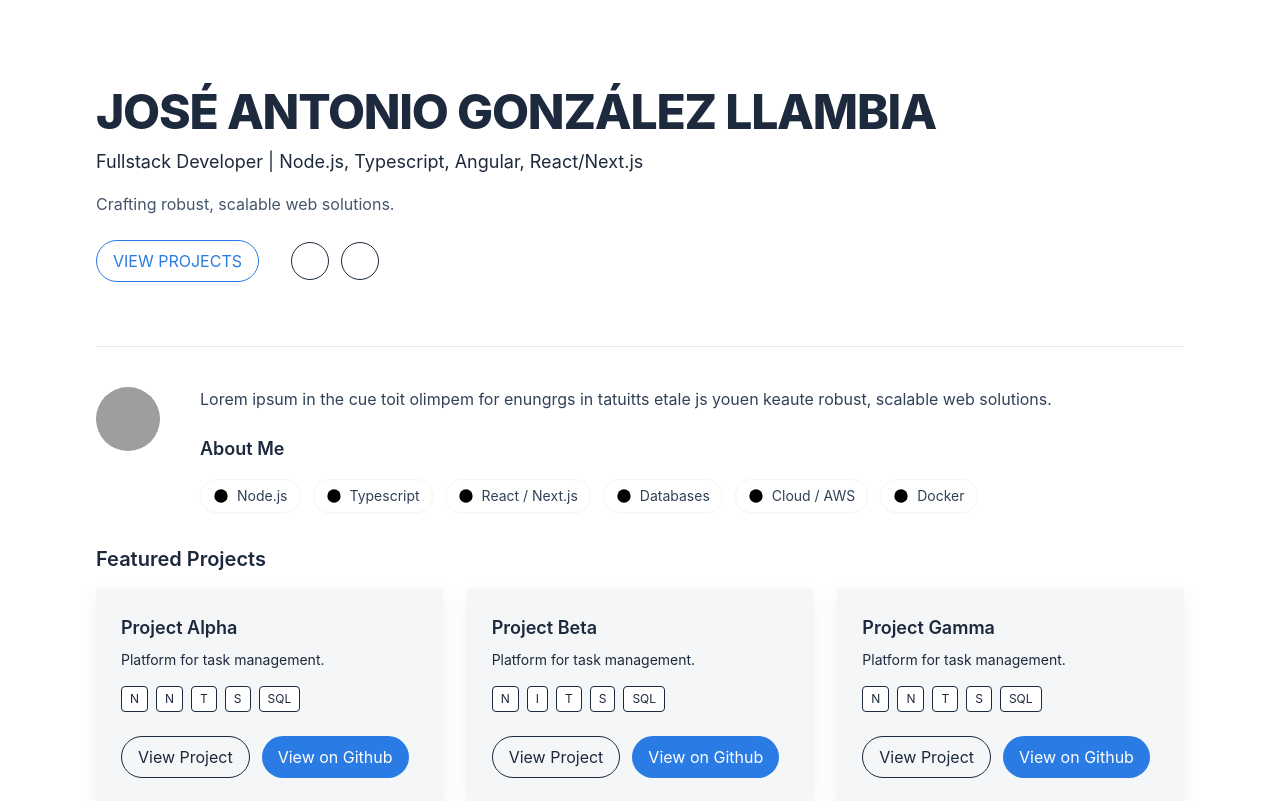
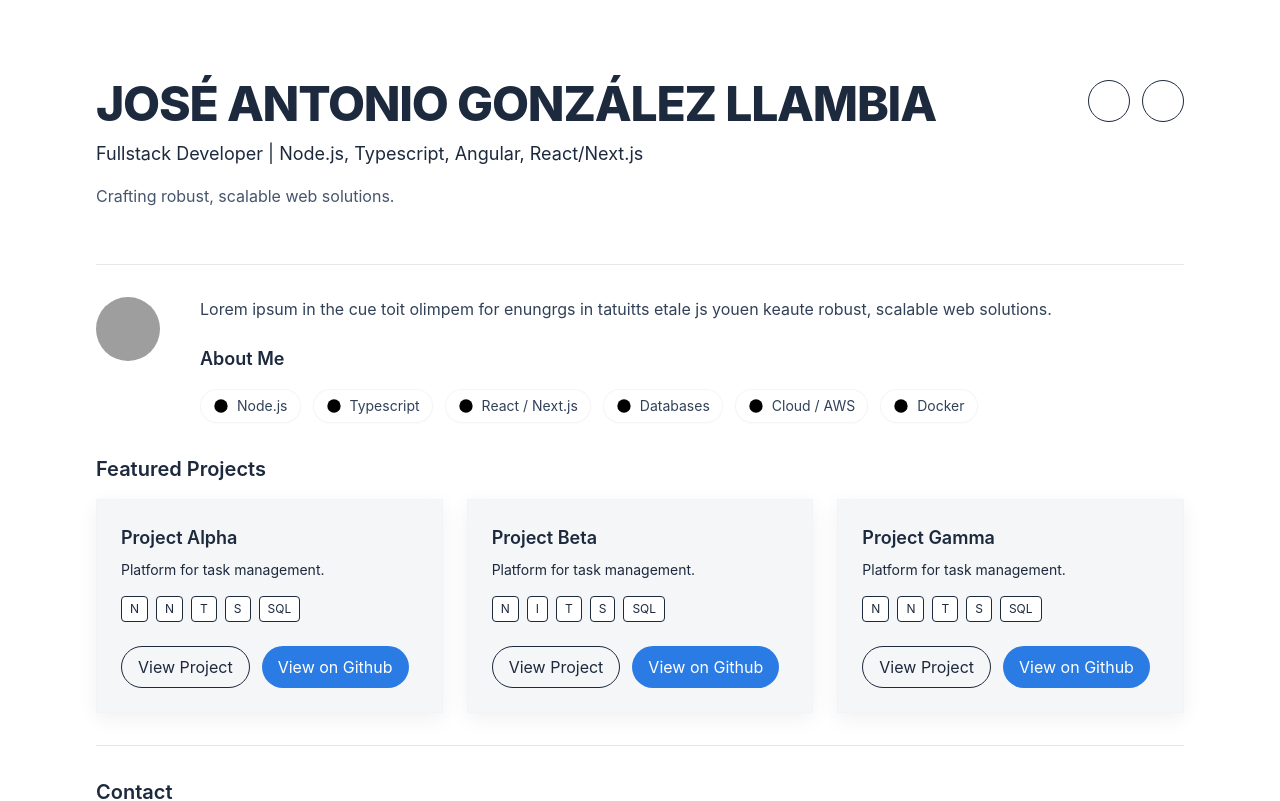
Before and after one commit to TonyGLL/portfolio, a Next.js app: page / in a window 1280 px wide. Shown: the top 801 px of the page. Built offline with nearby package versions, Linux system fonts and the light colour scheme; grey boxes are pictures that could not be loaded.

Commit message:
base design

```diff
--- a/src/app/components/Hero.tsx
+++ b/src/app/components/Hero.tsx
@@ -1,11 +1,9 @@
-import Link from 'next/link'
-
 export default function Hero() {
   return (
     <section className="pt-8 pb-6">
-      <div className="flex items-start gap-6">
+      <div className="flex justify-between items-start">
         <div className="flex-1">
-          <h1 className="mt-2 text-5xl md:text-5xl font-extrabold tracking-tight">
+          <h1 className="text-5xl md:text-5xl font-extrabold tracking-tight">
             JOSÉ ANTONIO GONZÁLEZ LLAMBIA
           </h1>
           <p className="mt-3 text-lg text-muted-text">
@@ -14,21 +12,17 @@ export default function Hero() {
           <p className="mt-4 text-slate-600 max-w-xl">
             Crafting robust, scalable web solutions.
           </p>
+        </div>
 
-          <div className="mt-6 flex items-center gap-4">
-            <Link href="#projects" className="inline-flex items-center gap-2 px-4 py-2 rounded-full border border-primary text-primary hover:bg-primary/10">
-              VIEW PROJECTS
-            </Link>
-
+        <div className="flex items-center gap-4">
           <div className="ml-4 flex gap-3">
             {/* Social icons */}
             <a aria-label="GitHub" className="p-2 rounded-full border" href="#">
-                <svg className="w-5 h-5" fill="currentColor" viewBox="0 0 24 24"><path d="..."/></svg>
+              <svg className="w-6 h-6" fill="currentColor" viewBox="0 0 24 24"><path d="..."/></svg>
             </a>
             <a aria-label="LinkedIn" className="p-2 rounded-full border" href="#">
-                <svg className="w-5 h-5" fill="currentColor" viewBox="0 0 24 24"><path d="..."/></svg>
+              <svg className="w-6 h-6" fill="currentColor" viewBox="0 0 24 24"><path d="..."/></svg>
             </a>
-            </div>
           </div>
         </div>
       </div>
--- a/src/app/layout.tsx
+++ b/src/app/layout.tsx
@@ -2,8 +2,8 @@ import './globals.css'
 import { ReactNode } from 'react'
 
 export const metadata = {
-  title: 'Portafolio - Juan Pérez',
-  description: 'Portafolio personal - Fullstack Developer'
+  title: 'Portfolio | José A González Llambia',
+  description: 'Personal portfolio | Fullstack Developer'
 }
 
 export default function RootLayout({ children }: { children: ReactNode }) {
--- a/src/app/page.tsx
+++ b/src/app/page.tsx
@@ -7,11 +7,11 @@ export default function Home() {
   return (
     <main className="py-12">
       <Hero />
-      <div className="border-t border-gray-200 my-10" />
+      <div className="border-t border-gray-200 my-8" />
       <About />
       <div className="my-8" />
       <Projects />
-      <div className="border-t border-gray-200 my-10" />
+      <div className="border-t border-gray-200 my-8" />
       <Contact />
       <footer className="py-8 text-sm text-muted-text">
         <a href="mailto:hola@juanperez.com" className="text-primary">hola@juanperez.com</a>
```
Lines whose indentation alone changed are shown as unchanged.
